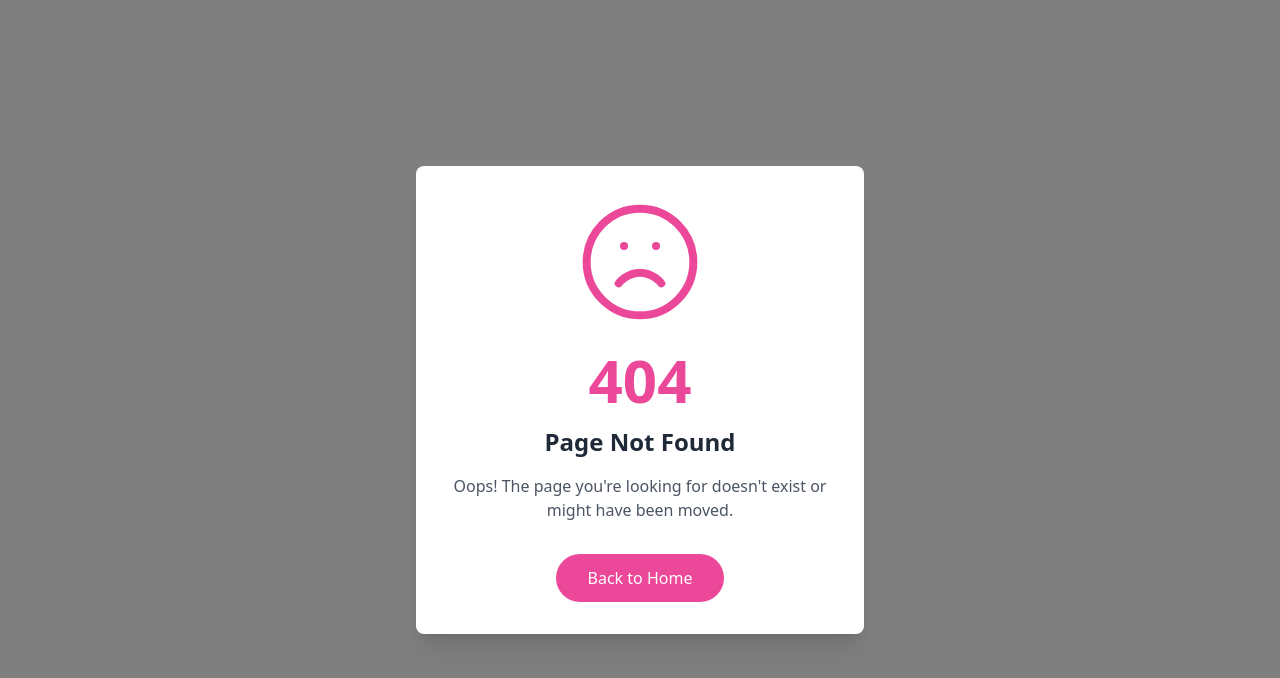
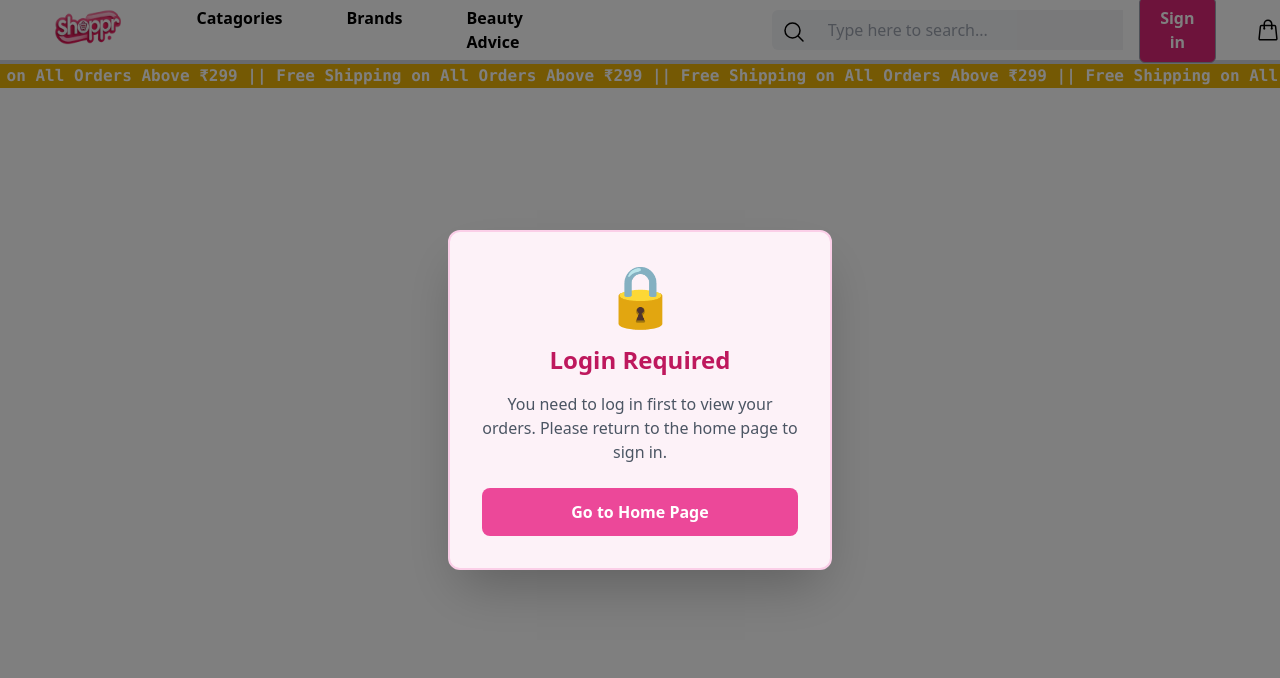
Before and after one commit to Vansh1379/shoppr, a React (Vite) app in the folder Frontend-2/: page /orders in a window 1280 px wide. Before the commit this address had no page. Shown: the top 678 px of the page. Built offline with nearby package versions, Linux system fonts and the light colour scheme.

Commit message:
Added order section and modal

```diff
--- a/Frontend-2/package.json
+++ b/Frontend-2/package.json
@@ -13,6 +13,7 @@
     "axios": "^1.7.7",
     "jsonwebtoken": "^9.0.2",
     "jwt-decode": "^4.0.0",
+    "lucide-react": "^0.460.0",
     "razorpay": "^2.9.5",
     "react": "^18.3.1",
     "react-dom": "^18.3.1",
--- a/Frontend-2/src/App.tsx
+++ b/Frontend-2/src/App.tsx
@@ -7,6 +7,7 @@ import { Product } from './pages/Product';
 import { ProductId } from './pages/ProductId';
 import { Cart } from './pages/Cart';
 import NotFoundModal from './components/Modals/PageNotFound';
+import { Order } from './pages/Order';
 
 function App() {
   return (
@@ -19,7 +20,8 @@ function App() {
           <Route path='/home' element={<LandingPage />} />
           <Route path='product' element={<Product />} />
           <Route path='/product/:id' element={<ProductId />} />
-          <Route path='/cart/:id' element={<Cart/>} />
+          <Route path='/cart/:id' element={<Cart />} />
+          <Route path='/orders' element={<Order />} />
           <Route path='*' element={<NotFoundModal />} />
         </Routes>
       </BrowserRouter>
--- /dev/null
+++ b/Frontend-2/src/components/Modals/LoginReq.tsx
@@ -0,0 +1,57 @@
+import React, { useState } from 'react';
+
+interface LoginRequiredModalProps {
+  onRedirectHome: () => void;
+}
+
+const LoginRequiredModal: React.FC<LoginRequiredModalProps> = ({ onRedirectHome }) => {
+  return (
+    <div className="fixed inset-0 z-50 flex items-center justify-center bg-black bg-opacity-50">
+      <div className="bg-pink-50 w-96 p-8 rounded-xl shadow-2xl text-center border-2 border-pink-200">
+        <div className="text-6xl mb-5 text-pink-500">
+          🔒
+        </div>
+        <h2 className="text-2xl font-bold text-pink-700 mb-4">
+          Login Required
+        </h2>
+        <p className="text-gray-600 mb-6">
+          You need to log in first to view your orders. Please return to the home page to sign in.
+        </p>
+        <button
+          onClick={onRedirectHome}
+          className="w-full py-3 bg-pink-500 text-white font-bold rounded-lg
+                     hover:bg-pink-600 transition-colors duration-300
+                     focus:outline-none focus:ring-2 focus:ring-pink-400 focus:ring-opacity-50"
+        >
+          Go to Home Page
+        </button>
+      </div>
+    </div>
+  );
+};
+
+interface OrdersPageProps {}
+
+const LoginReq: React.FC<OrdersPageProps> = () => {
+  const [isLoggedIn, setIsLoggedIn] = useState<boolean>(false);
+
+  const handleRedirectHome = () => {
+    window.location.href = '/';
+  };
+
+  if (!isLoggedIn) {
+    return (
+      <LoginRequiredModal
+        onRedirectHome={handleRedirectHome}
+      />
+    );
+  }
+
+  return (
+    <div className="p-6">
+      <h1 className="text-2xl font-bold text-gray-800">Your Orders</h1>
+    </div>
+  );
+};
+
+export default LoginReq;
--- /dev/null
+++ b/Frontend-2/src/components/Modals/OrderEmpty.tsx
@@ -0,0 +1,44 @@
+import { useNavigate } from "react-router-dom";
+
+const NoOrdersModal = () => {
+    const navigate = useNavigate();
+    const handleShopRedirect = () => {
+        navigate("/product");
+    }
+    const handleCancel = () => {
+        navigate("/home");
+    }
+    return (
+        <div className="fixed inset-0 z-50 flex items-center justify-center bg-black bg-opacity-50">
+            <div className="bg-white w-[400px] p-6 rounded-lg text-center">
+                <div className="text-8xl mb-4 text-pink-500">
+                    📦
+                </div>
+                <h2 className="text-xl font-bold text-pink-700 mb-3">
+                    No Orders Yet
+                </h2>
+                <p className="text-gray-600 mb-5 text-sm">
+                    You haven't placed any orders yet.
+                    Start exploring our products and add some items to your cart!
+                </p>
+                <div className="flex space-x-3">
+                    <button
+                        className="flex-1 py-2 border border-pink-500 text-pink-500
+                       rounded-lg hover:bg-pink-50 transition-colors"
+                    >
+                        Cancel
+                    </button>
+                    <button
+                        onClick={handleShopRedirect}
+                        className="flex-1 py-2 bg-pink-500 text-white
+                       rounded-lg hover:bg-pink-600 transition-colors"
+                    >
+                        Shop Now
+                    </button>
+                </div>
+            </div>
+        </div>
+    );
+};
+
+export default NoOrdersModal;
--- /dev/null
+++ b/Frontend-2/src/pages/Order.tsx
@@ -0,0 +1,25 @@
+import { useEffect, useState } from "react"
+import { LoginNavbar } from "../components/LoginNavbar";
+import { Navbar } from "../components/Navbar";
+import LoginReq from "../components/Modals/LoginReq";
+import OrderEmpty from "../components/Modals/OrderEmpty";
+import NoOrdersModal from "../components/Modals/OrderEmpty";
+
+export const Order = () => {
+    const [isloggedIn, setIsLoggedIn] = useState(false);
+
+    useEffect(() => {
+        const token = localStorage.getItem('token');
+        setIsLoggedIn(!!token);
+    }, [])
+    return (
+        <div className="overflow-hidden">
+            <div>
+                {isloggedIn ? <LoginNavbar /> : <Navbar />}
+            </div>
+            <div>
+                {!isloggedIn ? <LoginReq /> : <NoOrdersModal />}
+            </div>
+        </div>
+    )
+}
```
Also changed, not shown: 1 other file (tests, documents, lock files or other folders).
